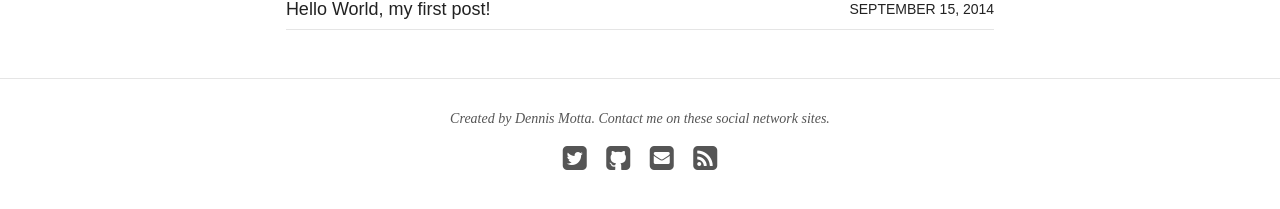
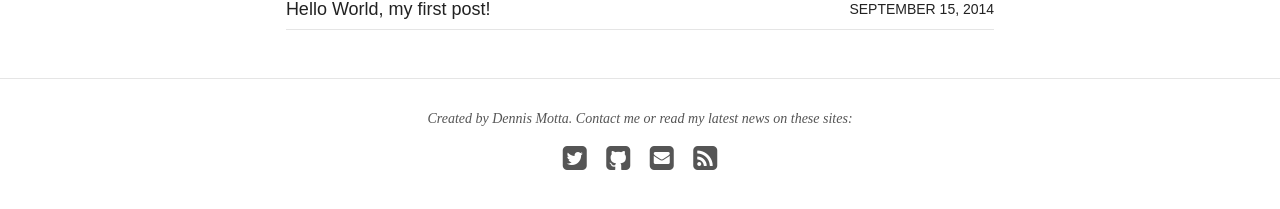
Before and after one commit to Desno365/Desno365.github.io, a Jekyll site: the page built from index.html, in a window 1280 px wide. Shown: the part 584-793 px from the top of the page. Built offline with Jekyll 4.4.1, drawn with Linux system fonts in a browser that asks for light colours; nearby versions of some CDN libraries.

```diff
--- a/_config.yml
+++ b/_config.yml
@@ -46,7 +46,7 @@ owner:
   tumblr: #username
   google:
     plus: #username
-    analytics:
+    analytics: UA-54813961-1
     verify:
     ad-client:
     ad-slot:
--- a/_includes/footer.html
+++ b/_includes/footer.html
@@ -1,6 +1,6 @@
 {% if site.owner.google.ad-client and site.owner.google.ad-slot %}{% include ad-footer.html %}{% endif %}
 
-<span>Created by {{ site.owner.name }}. Contact me on these social network sites.</span>
+<span>Created by {{ site.owner.name }}. Contact me or read my latest news on these sites:</span>
 <div class="social-icons">
 	{% if site.owner.twitter %}<a href="http://twitter.com/{{ site.owner.twitter }}" title="{{ site.owner.name}} on Twitter" target="_blank"><i class="fa fa-twitter-square fa-2x"></i></a>{% endif %}
 	{% if site.owner.facebook %}<a href="http://facebook.com/{{ site.owner.facebook }}" title="{{ site.owner.name}} on Facebook" target="_blank"><i class="fa fa-facebook-square fa-2x"></i></a>{% endif %}
```
